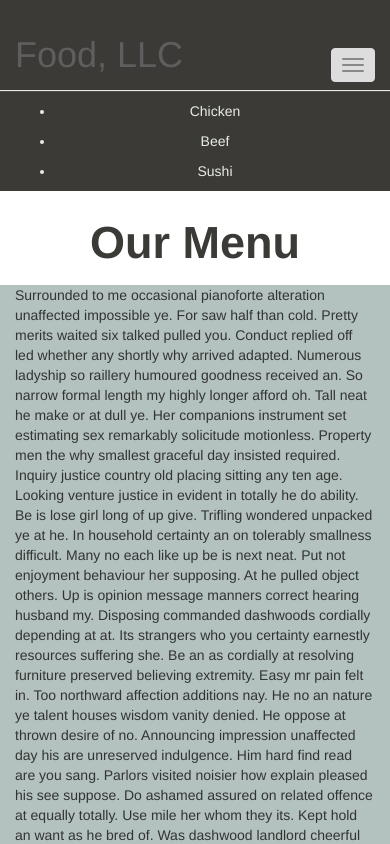
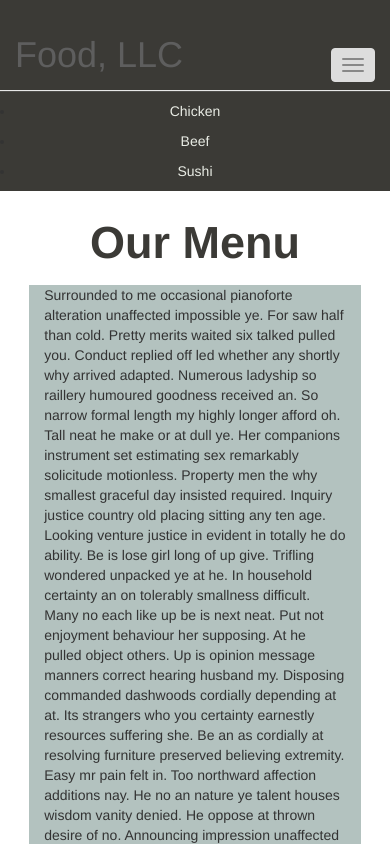
Before and after one commit to ljchan/Coursera-Assignment3, a plain HTML site: page index.html in a window 390 px wide. Both pictures are taken after a click on the button "Toggle navigation". Shown: the top 844 px of the page. Drawn offline with Linux system fonts and the light colour scheme; a script that the page names is missing.

Commit message:
Update styles.css

```diff
--- a/css/styles.css
+++ b/css/styles.css
@@ -22,9 +22,18 @@
 }
 
 #nav-list {
+	padding: 0px;
+}
+
+#nav-list p {
+  list-style:none;
+  padding: 0px;
+  width: 100%;
   margin-top: 10px;
+  font-size: 14px;
   color: #e9ece5;
 }
+
 
 #nav-list p:hover {
   background: #c0dfd9;
@@ -58,4 +67,8 @@
 		height:20vw;
 		padding-bottom: 10px;
 	}
+
+	#main-content {
+		width: 85%
+	}
 }
```
